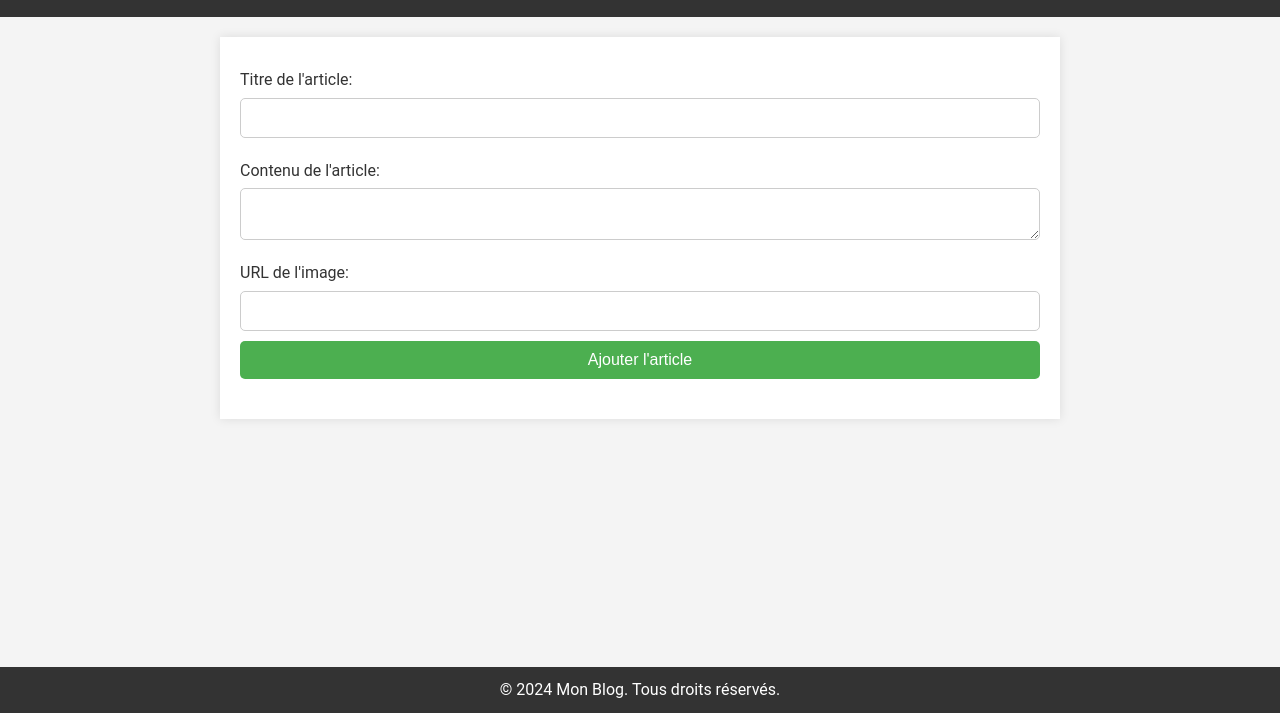
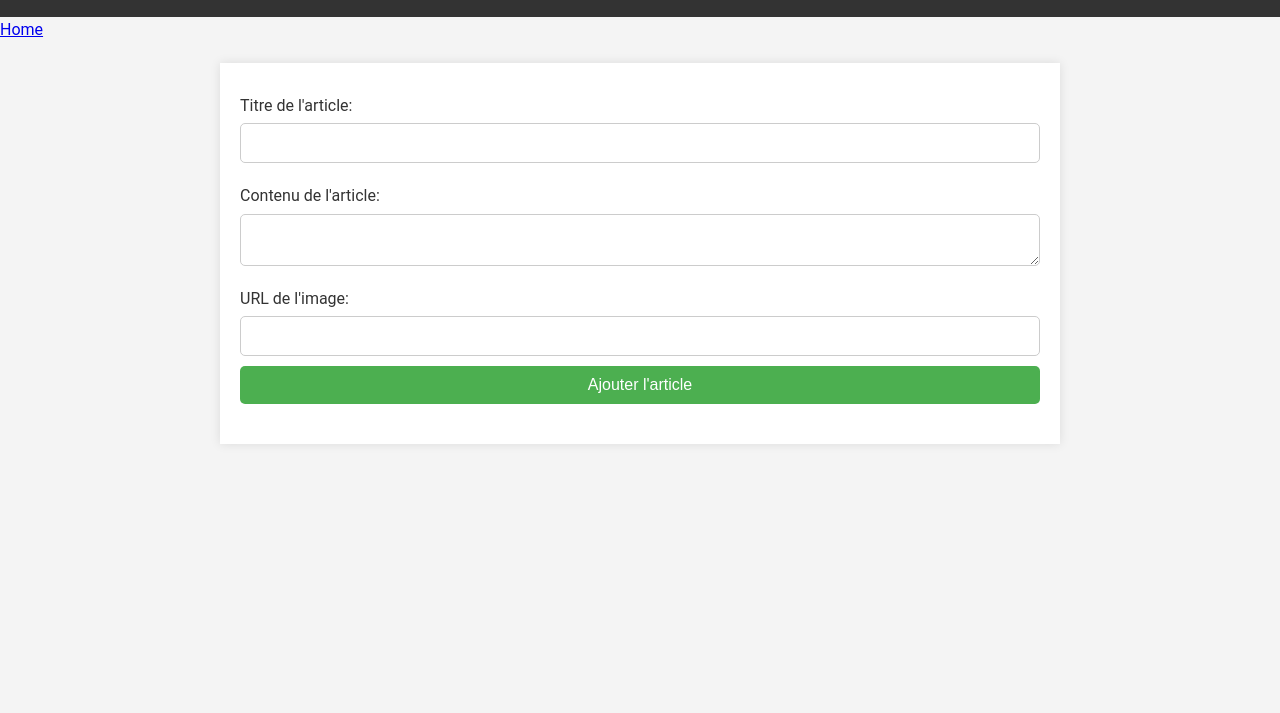
Before and after one commit to Toragp28/vlogue-teste, a website: page index.html in a window 1280 px wide. Shown: the part 87-800 px from the top of the page. Drawn offline with Linux system fonts and the light colour scheme.

Commit message:
Update index.html

```diff
--- a/index.html
+++ b/index.html
@@ -11,6 +11,7 @@
     <header>
         <h1>Bienvenue sur Mon Blog</h1>
     </header>
+    <a href="Home.html">Home</a>
     <main>
         <form id="blogForm">
             <label for="title">Titre de l'article:</label>
@@ -23,8 +24,5 @@
         </form>
         <div id="articles"></div>
     </main>
-    <footer>
-        <p>&copy; 2024 Mon Blog. Tous droits réservés.</p>
-    </footer>
 </body>
 </html>
```
